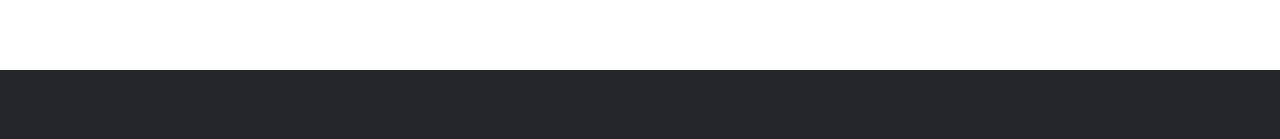
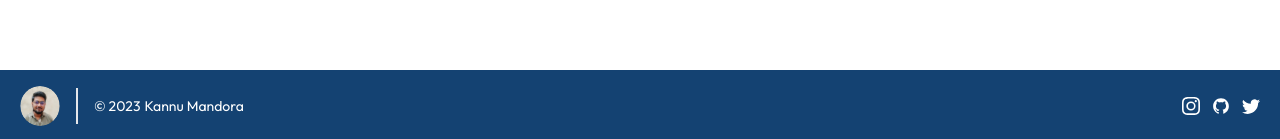
Before and after one commit to mandorakannu/Kannu-Mandora-Portfolio, a React (Vite) app: page / in a window 1280 px wide. Shown: the part 2718-2857 px from the top of the page. Before the commit the page ends 2788 px from the top, so only its background shows below. Built offline with nearby package versions, Linux system fonts and the light colour scheme.

Commit message:
Create: Footer.tsx

```diff
--- /dev/null
+++ b/src/components/Footer.tsx
@@ -0,0 +1,43 @@
+import logo from "../assests/images/profilePicture.svg";
+import { AiFillGithub } from "react-icons/ai";
+import { BsInstagram } from "react-icons/bs";
+import { BsTwitter } from "react-icons/bs";
+
+const Footer = () => {
+  const year = new Date().getFullYear();
+  return (
+    <>
+      <footer className="text-gray-600 body-font bg-navy-300 dark:bg-navy-900">
+        <div className="container px-5 py-4 mx-auto flex items-center sm:flex-row flex-col">
+          <a className="flex title-font font-medium items-center md:justify-start justify-center text-gray-900">
+            <img src={logo} alt="logo" className="w-10 h-10 rounded-full" />
+          </a>
+          <p className="text-sm text-white sm:ml-4 sm:pl-4 font-outfit sm:border-l-2 sm:border-gray-200 sm:py-2 sm:mt-0 mt-4">
+            © {year}
+            <a
+              href="https://twitter.com/KannuMandora"
+              className="text-white dark:text-white ml-1"
+              rel="noopener noreferrer"
+              target="_blank"
+            >
+              Kannu Mandora
+            </a>
+          </p>
+          <span className="inline-flex sm:ml-auto sm:mt-0 mt-4 justify-center sm:justify-start text-white">
+            <a className="">
+              <BsInstagram className="text-lg" />
+            </a>
+            <a className="ml-3">
+              <AiFillGithub className="text-lg" />
+            </a>
+            <a className="ml-3">
+              <BsTwitter className="text-lg" />
+            </a>
+          </span>
+        </div>
+      </footer>
+    </>
+  );
+};
+
+export default Footer;
--- a/src/components/Navigation.tsx
+++ b/src/components/Navigation.tsx
@@ -1,12 +1,14 @@
 import Navbar from "./tsx/navigates/Navbar";
 import Hamburger from "./tsx/navigates/Hamburger";
 import { Outlet } from "react-router-dom";
+import Footer from "./Footer";
 const Navigation = () => {
   return (
     <>
       <Hamburger />
       <Navbar />
       <Outlet />
+      <Footer />
     </>
   );
 };
```
